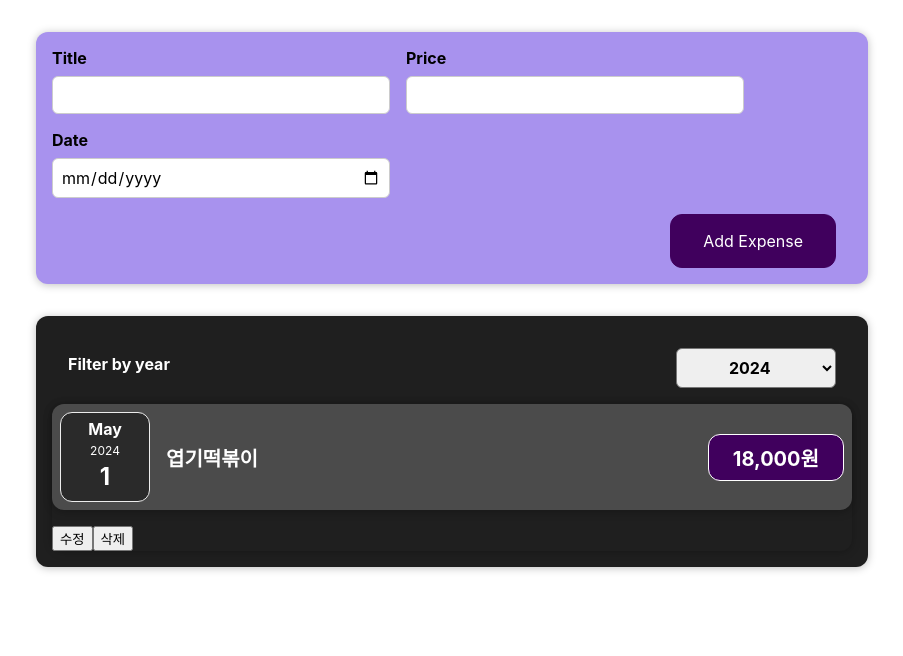
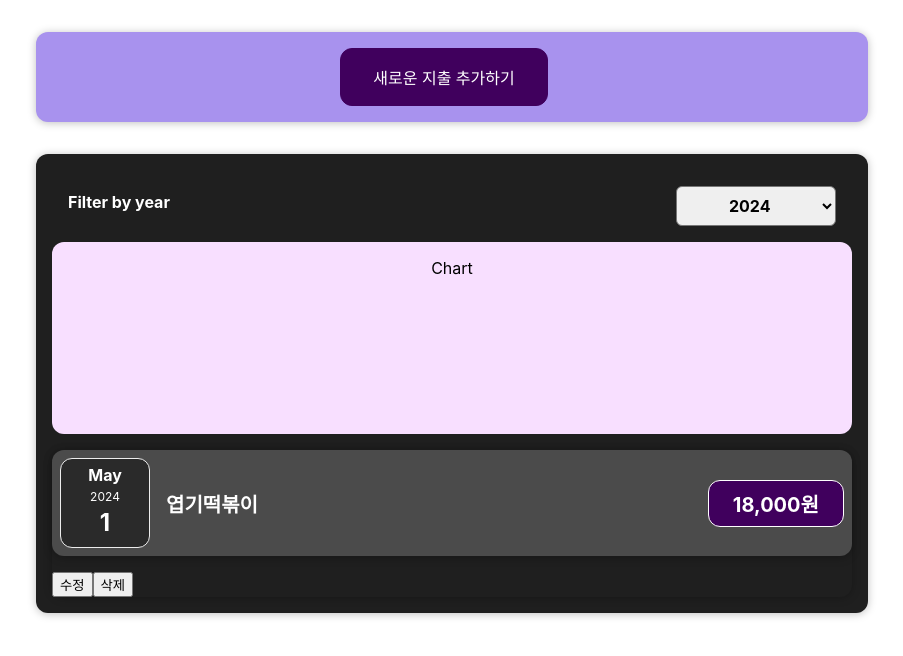
Before and after one commit to dudtjq/react-basic-study, a React (Create React App) app: page / in a window 1280 px wide. Shown: the top 656 px of the page, without its empty margins (188-1091 px from the left). Built offline with nearby package versions, Linux system fonts and the light colour scheme.

Commit message:
조건부 렌더링, 차트 기본 셋팅

```diff
--- /dev/null
+++ b/src/components/Chart/Chart.css
@@ -0,0 +1,9 @@
+.chart {
+  padding: 1rem;
+  border-radius: 12px;
+  background-color: #f8dfff;
+  text-align: center;
+  display: flex;
+  justify-content: space-around;
+  height: 10rem;
+}
--- /dev/null
+++ b/src/components/Chart/Chart.js
@@ -0,0 +1,8 @@
+import React from 'react';
+import './Chart.css';
+
+const Chart = () => {
+  return <div className="chart">Chart</div>;
+};
+
+export default Chart;
--- /dev/null
+++ b/src/components/Expense/ExpenseChart.js
@@ -0,0 +1,23 @@
+import React from 'react';
+import Chart from '../Chart/Chart';
+
+const ExpenseChart = () => {
+  const chartDataPoints = [
+    { label: '1월', value: 0 },
+    { label: '2월', value: 0 },
+    { label: '3월', value: 0 },
+    { label: '4월', value: 0 },
+    { label: '5월', value: 0 },
+    { label: '6월', value: 0 },
+    { label: '7월', value: 0 },
+    { label: '8월', value: 0 },
+    { label: '9월', value: 0 },
+    { label: '10월', value: 0 },
+    { label: '11월', value: 0 },
+    { label: '12월', value: 0 },
+  ];
+
+  return <Chart dataPoints={chartDataPoints} />;
+};
+
+export default ExpenseChart;
--- a/src/components/Expense/Expenses.css
+++ b/src/components/Expense/Expenses.css
@@ -7,3 +7,10 @@
   border-radius: 12px;
   box-shadow: 0 1px 8px rgba(0, 0, 0, 0.25);
 }
+
+.expenses p{
+  color: #fff;
+  font-size: 1.5em;
+  font-weight: bold;
+  text-align: center;
+}
--- a/src/components/Expense/Expenses.js
+++ b/src/components/Expense/Expenses.js
@@ -3,6 +3,7 @@ import ExpenseItem from './ExpenseItem';
 import './Expenses.css';
 import Card from '../UI/Card';
 import ExpenseFilter from './ExpenseFilter';
+import ExpenseChart from './ExpenseChart';
 
 const Expenses = ({ items }) => {
   // 선택된 연도 상태값 관리
@@ -49,6 +50,7 @@ const Expenses = ({ items }) => {
   return (
     <Card className="expenses">
       <ExpenseFilter onChangeFilter={filterChangeHandler} />
+      <ExpenseChart />
       {expenseContent}
     </Card>
   );
--- a/src/components/NewExpense/ExpenseForm.js
+++ b/src/components/NewExpense/ExpenseForm.js
@@ -1,7 +1,7 @@
 import React, { useState } from 'react';
 import './ExpenseForm.css';
 
-const ExpenseForm = ({ onSaveExpense }) => {
+const ExpenseForm = ({ onSaveExpense, onToggle }) => {
   const [userInput, setUserInput] = useState({
     title: '',
     price: '',
@@ -52,6 +52,8 @@ const ExpenseForm = ({ onSaveExpense }) => {
     });
   };
 
+  const cancelInsertHandler = () => onToggle();
+
   return (
     <form onSubmit={formSubmitHandler}>
       <div className="new-expense__controls">
@@ -85,6 +87,9 @@ const ExpenseForm = ({ onSaveExpense }) => {
         </div>
       </div>
       <div className="new-expense__actions">
+        <button type="button" onClick={cancelInsertHandler}>
+          cancel
+        </button>
         <button type="submit">Add Expense</button>
       </div>
     </form>
--- a/src/components/NewExpense/NewExpense.js
+++ b/src/components/NewExpense/NewExpense.js
@@ -1,13 +1,27 @@
-import React from 'react';
+import React, { useState } from 'react';
 import './NewExpense.css';
 import ExpenseForm from './ExpenseForm';
 
 const NewExpense = ({ onAddExpense }) => {
-  return (
-    <div className="new-expense">
-      <ExpenseForm onSaveExpense={onAddExpense} />
-    </div>
+  const [expenseToggle, setExpenseToggle] = useState(false);
+
+  const startInsertModeHandler = () => setExpenseToggle(true);
+  const stopInsertModeHandler = () => setExpenseToggle(false);
+
+  let newExpenseContent = (
+    <button onClick={startInsertModeHandler}>새로운 지출 추가하기</button>
   );
+
+  if (expenseToggle) {
+    newExpenseContent = (
+      <ExpenseForm
+        onSaveExpense={onAddExpense}
+        onToggle={stopInsertModeHandler}
+      />
+    );
+  }
+
+  return <div className="new-expense">{newExpenseContent}</div>;
 };
 
 export default NewExpense;
```
Also changed, not shown: src/components/Chart/ChartBar.css (added, +30 -0 lines), src/components/Chart/ChartBar.js (added, +15 -0 lines).
